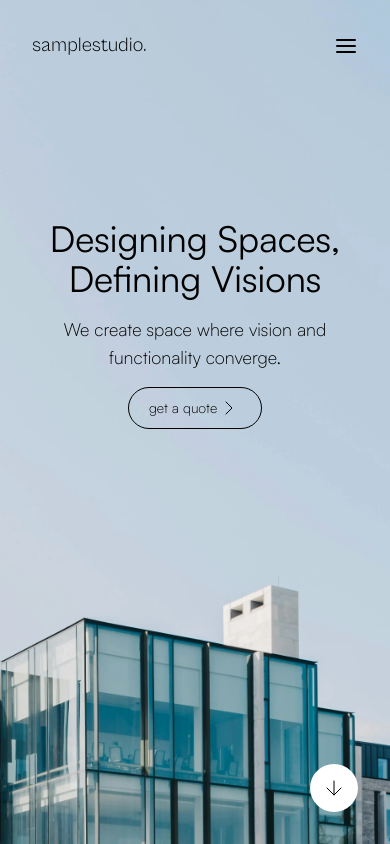
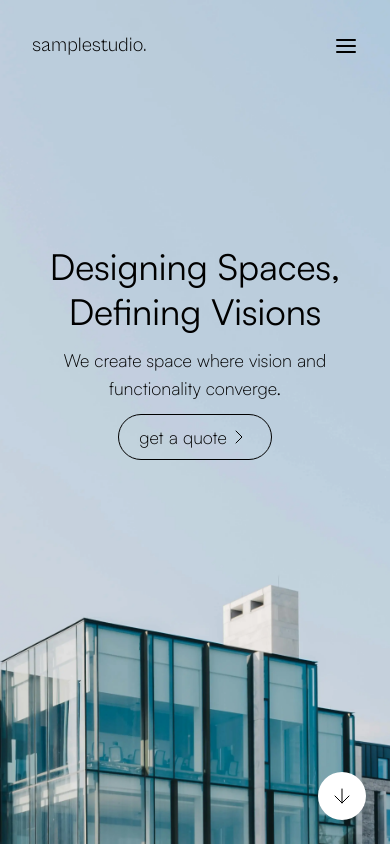
Before and after one commit to swayamsth/samplestudio, a React (Vite) app: page / in a window 390 px wide. Built offline with nearby package versions, Linux system fonts and the light colour scheme.

Commit message:
Code Refacto for Hero Section

```diff
--- a/src/components/FlipLinks.jsx
+++ b/src/components/FlipLinks.jsx
@@ -7,7 +7,7 @@ const FlipLinks = ({ children, href }) => {
       initial="initial"
       whileHover="hovered"
       href={href}
-      className="relative block overflow-hidden whitespace-nowrap text-2xl font-cabinet font-light max-lg:text-xl"
+      className="relative block overflow-hidden whitespace-nowrap text-2xl font-cabinet font-light max-lg:text-xl max-2xl:text-2xl"
     >
       <motion.div
         variants={{
--- a/src/components/NavBar.jsx
+++ b/src/components/NavBar.jsx
@@ -4,7 +4,7 @@ import FlipLinks from "./FlipLinks";
 const NavBar = () => {
   return (
     <nav className="flex justify-between p-8 items-center">
-      <div className="font-cabinet font-light text-3xl max-sm:text-xl max-lg:text-2xl">
+      <div className="font-cabinet font-light text-3xl max-sm:text-xl max-lg:text-2xl max-2xl:text-3xl">
         samplestudio.
       </div>
       <div className="hidden max-sm:block">
--- a/src/sections/Hero.jsx
+++ b/src/sections/Hero.jsx
@@ -8,16 +8,16 @@ const Hero = () => {
       <NavBar />
 
       {hero.map(({ title, description, button }) => (
-        <div className="grid place-content-center text-center gap-y-4 lg:h-[60vh] max-lg:h-[57vh] max-md:h-[55vh] p-8">
-          <h1 className="font-satoshi text-[3.5rem] leading-tight font-normal max-lg:text-4xl">
+        <div className="grid place-content-center text-center gap-y-3 p-8 w-full h-5/6 top-0 absolute sm:gap-y-4 2xl:gap-y-6">
+          <h1 className="font-satoshi text-4xl leading-tight font-normal sm:text-5xl lg:text-6xl  2xl:text-7xl">
             {title}
           </h1>
-          <p className="font-satoshi text-xl font-light max-lg:text-lg">
+          <p className="font-satoshi text-lg font-light sm:text-xl lg:text-2xl 2xl:text-3xl">
             {description}
           </p>
           <div className="mx-auto">
             <button className="border-[1px] rounded-full border-black px-5 py-2 flex items-center ">
-              <span className="font-satoshi text-xl font-light max-lg:text-sm">
+              <span className="font-satoshi text-lg font-light sm:text-xl lg:text-xl  2xl:text-2xl">
                 {button.title}
               </span>
               <img src={button.icon} alt="" />
@@ -27,7 +27,7 @@ const Hero = () => {
       ))}
 
       <div className="absolute bottom-0 right-0">
-        <button className="rounded-full bg-white border-none flex items-center justify-center m-8">
+        <button className="rounded-full bg-white border-none flex items-center justify-center m-6 sm:m-7 lg:m-8">
           <img
             src="./icons/arrow-down.svg"
             alt=""
```
